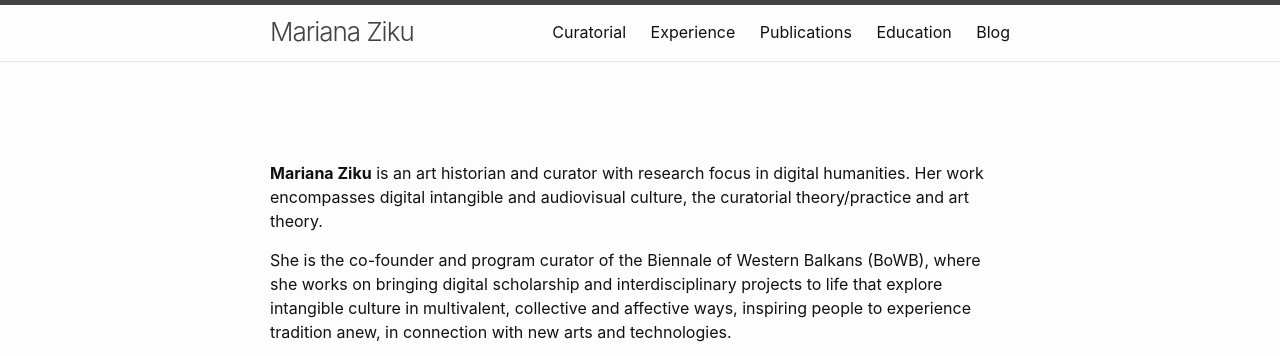
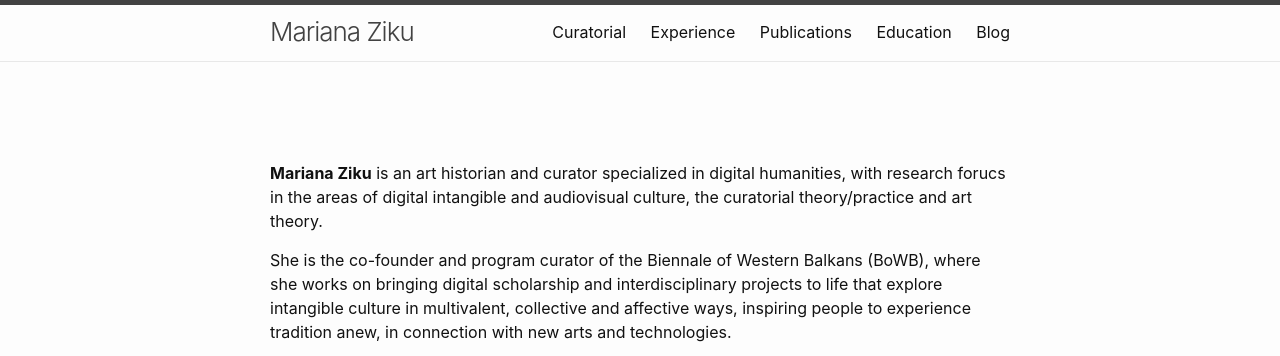
Before and after one commit to mziku/mziku.github.io, a Jekyll site: the page built from index.md, in a window 1280 px wide. Shown: the top 356 px of the page. Built offline with Jekyll 4.4.1, drawn with Linux system fonts in a browser that asks for light colours.

Commit message:
Update index.md

```diff
--- a/index.md
+++ b/index.md
@@ -4,7 +4,7 @@ layout: page
 
 <br>
 
-**Mariana Ziku** is an art historian and curator with research focus in digital humanities. Her work encompasses digital intangible and audiovisual culture, the curatorial theory/practice and art theory.
+**Mariana Ziku** is an art historian and curator specialized in digital humanities, with research forucs in the areas of digital intangible and audiovisual culture, the curatorial theory/practice and art theory.
 
 She is the co-founder and program curator of the Biennale of Western Balkans (BoWB), where she works on bringing digital scholarship and interdisciplinary projects to life that explore intangible culture in multivalent, collective and affective ways, inspiring people to experience tradition anew, in connection with new arts and technologies.
 
```
